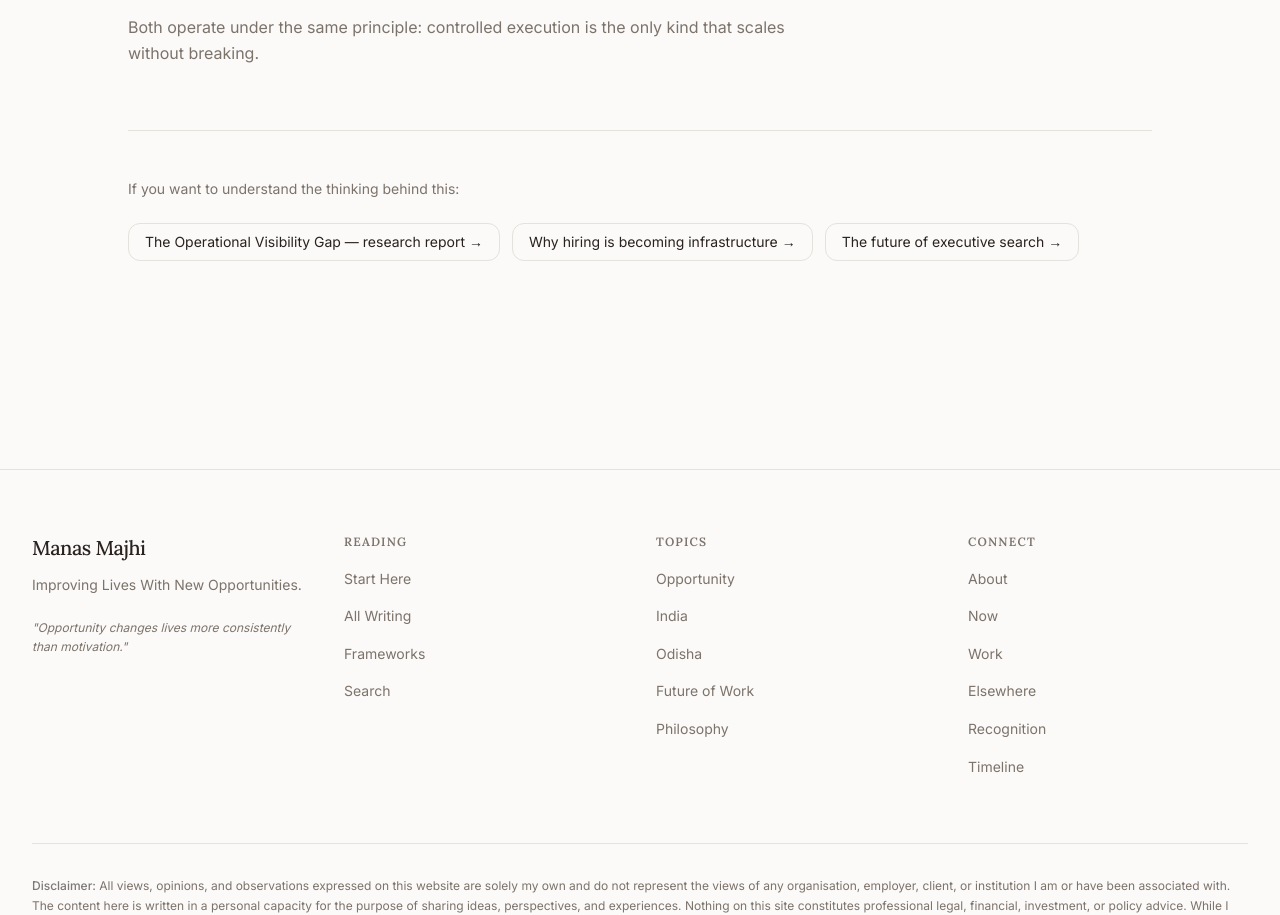
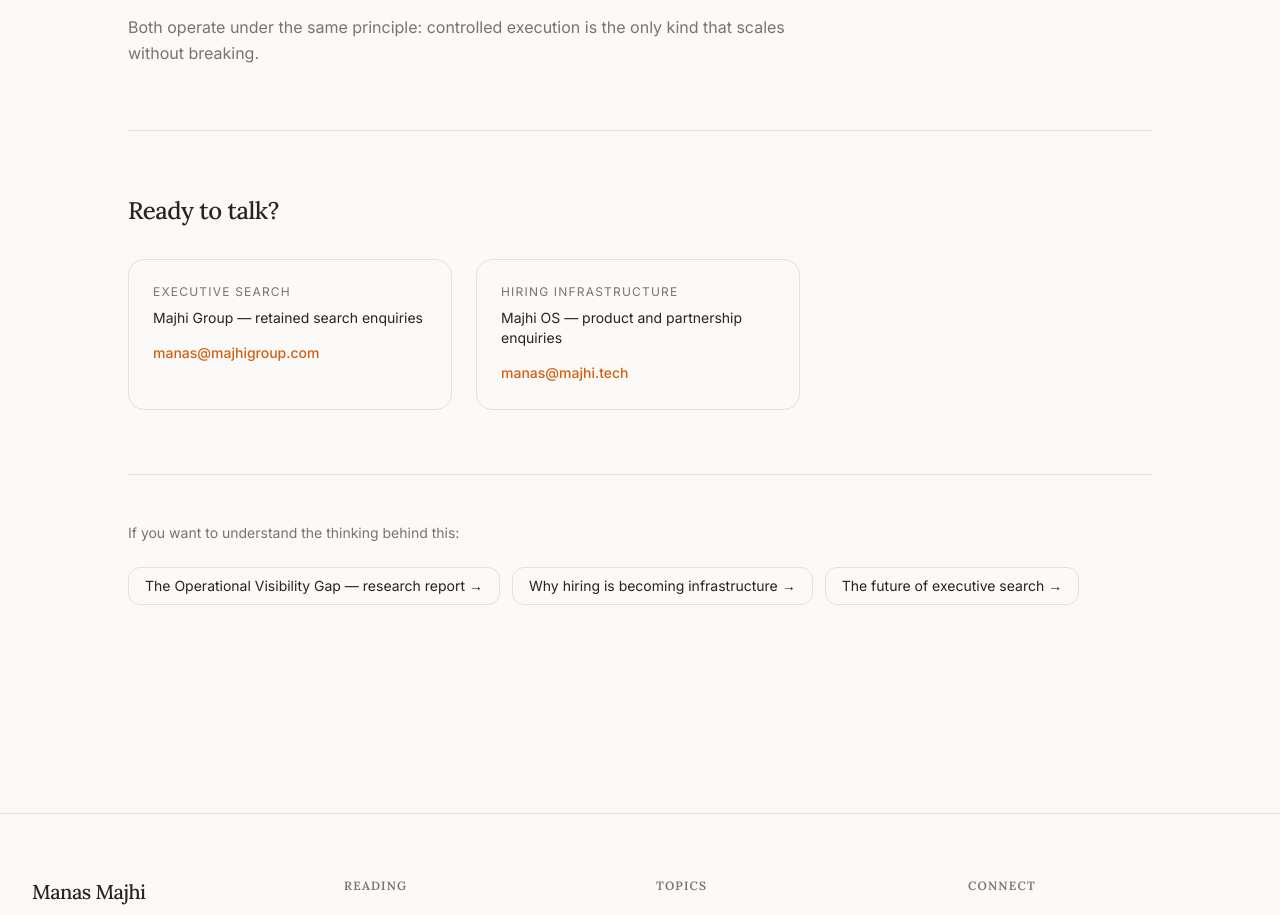
Before and after one commit to manas648/manasmajhi-com, a Next.js app: page /work-with-me in a window 1280 px wide. Shown: the part 1620-2535 px from the top of the page. Built offline with nearby package versions, Linux system fonts and the light colour scheme.

Commit message:
Work With Me: add contact section with both emails

```diff
--- a/src/app/work-with-me/page.tsx
+++ b/src/app/work-with-me/page.tsx
@@ -162,6 +162,33 @@
           </div>
         </div>
 
+        {/* Contact */}
+        <div className="border-t border-border pt-16 mb-16">
+          <h2 className="font-serif text-2xl font-medium mb-8">Ready to talk?</h2>
+          <div className="grid sm:grid-cols-2 gap-6 max-w-2xl">
+            <div className="rounded-2xl border border-border p-6">
+              <p className="text-xs uppercase tracking-widest text-muted-foreground mb-2">Executive Search</p>
+              <p className="text-sm text-foreground mb-3">Majhi Group — retained search enquiries</p>
+              <a
+                href="mailto:manas@majhigroup.com"
+                className="text-sm font-medium text-accent hover:underline"
+              >
+                manas@majhigroup.com
+              </a>
+            </div>
+            <div className="rounded-2xl border border-border p-6">
+              <p className="text-xs uppercase tracking-widest text-muted-foreground mb-2">Hiring Infrastructure</p>
+              <p className="text-sm text-foreground mb-3">Majhi OS — product and partnership enquiries</p>
+              <a
+                href="mailto:manas@majhi.tech"
+                className="text-sm font-medium text-accent hover:underline"
+              >
+                manas@majhi.tech
+              </a>
+            </div>
+          </div>
+        </div>
+
         {/* Reading links */}
         <div className="border-t border-border pt-12">
           <p className="text-sm text-muted-foreground mb-6">
```
